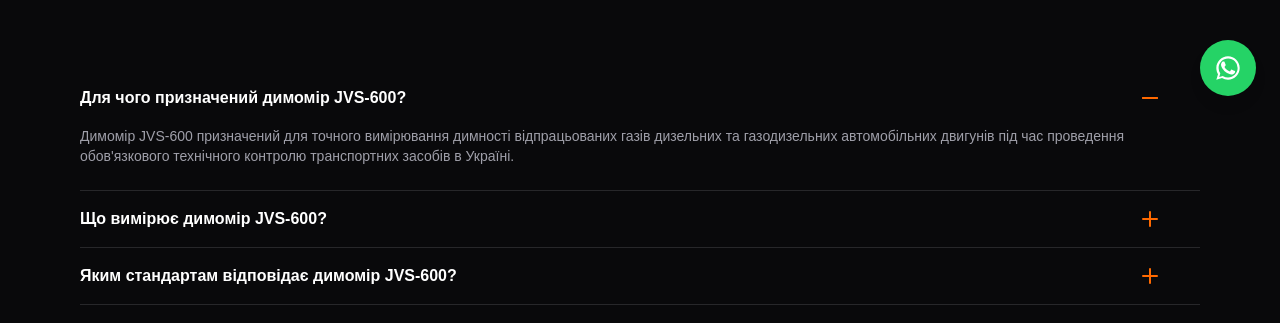
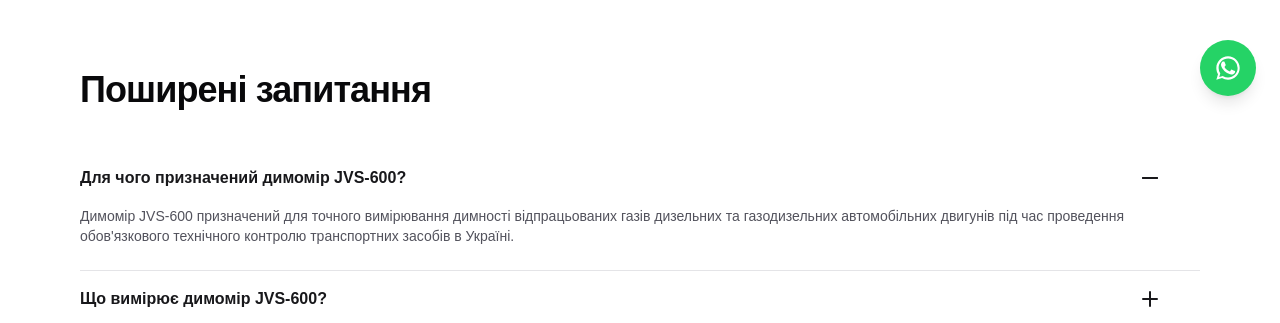
Before and after one commit to JevolUkraine/jevol-website, a Next.js app: page /jvs-600 in a window 1280 px wide. Shown: the part 612-935 px from the top of the page. Built offline with nearby package versions, Linux system fonts and the light colour scheme; no server answers.

Commit message:
FaqAccordion: add light/dark theme; restore white FAQ background and add heading on jvs-600, jve-501, detektor-lyuftiv, regloskopp
Co-Authored-By: Claude Sonnet 5 <noreply@anthropic.com>

```diff
--- a/src/app/detektor-lyuftiv/page.tsx
+++ b/src/app/detektor-lyuftiv/page.tsx
@@ -195,9 +195,12 @@ export default function PlayDetectorPage() {
         <Breadcrumb current="Детектор люфтів ходової частини" />
 
         {/* FAQ */}
-        <section className="bg-zinc-950">
+        <section className="bg-white">
           <div className="mx-auto max-w-6xl px-4 py-16 sm:py-20">
-            <FaqAccordion items={faqs} />
+            <h2 className="text-3xl font-extrabold tracking-tight text-zinc-950 sm:text-4xl">
+              Поширені запитання
+            </h2>
+            <FaqAccordion items={faqs} theme="light" className="mt-10" />
           </div>
         </section>
 
--- a/src/app/jve-501/page.tsx
+++ b/src/app/jve-501/page.tsx
@@ -172,9 +172,12 @@ export default function Jve501Page() {
         <Breadcrumb current="Газоаналізатор JVE-501" />
 
         {/* FAQ */}
-        <section className="bg-zinc-950">
+        <section className="bg-white">
           <div className="mx-auto max-w-6xl px-4 py-16 sm:py-20">
-            <FaqAccordion items={faqs} />
+            <h2 className="text-3xl font-extrabold tracking-tight text-zinc-950 sm:text-4xl">
+              Поширені запитання
+            </h2>
+            <FaqAccordion items={faqs} theme="light" className="mt-10" />
           </div>
         </section>
 
--- a/src/app/jvs-600/page.tsx
+++ b/src/app/jvs-600/page.tsx
@@ -168,9 +168,12 @@ export default function Jvs600Page() {
         <Breadcrumb current="Димомір JVS-600" />
 
         {/* FAQ */}
-        <section className="bg-zinc-950">
+        <section className="bg-white">
           <div className="mx-auto max-w-6xl px-4 py-16 sm:py-20">
-            <FaqAccordion items={faqs} />
+            <h2 className="text-3xl font-extrabold tracking-tight text-zinc-950 sm:text-4xl">
+              Поширені запитання
+            </h2>
+            <FaqAccordion items={faqs} theme="light" className="mt-10" />
           </div>
         </section>
 
--- a/src/app/peresuvni-galmivni-stendi/page.tsx
+++ b/src/app/peresuvni-galmivni-stendi/page.tsx
@@ -234,7 +234,7 @@ export default function MobileBrakeStandsPage() {
             <h2 className="text-3xl font-extrabold tracking-tight text-white sm:text-4xl">
               Технічні характеристики пересувного гальмівного стенду JEVOL
             </h2>
-            <FaqAccordion items={faqs} className="mt-10" />
+            <FaqAccordion items={faqs} theme="dark" className="mt-10" />
           </div>
         </section>
 
--- a/src/app/regloskopp/page.tsx
+++ b/src/app/regloskopp/page.tsx
@@ -195,9 +195,12 @@ export default function RegloskopPage() {
         <Breadcrumb current="Реглоскоп JVH-M100" />
 
         {/* FAQ */}
-        <section className="bg-zinc-950">
+        <section className="bg-white">
           <div className="mx-auto max-w-6xl px-4 py-16 sm:py-20">
-            <FaqAccordion items={faqs} />
+            <h2 className="text-3xl font-extrabold tracking-tight text-zinc-950 sm:text-4xl">
+              Поширені запитання
+            </h2>
+            <FaqAccordion items={faqs} theme="light" className="mt-10" />
           </div>
         </section>
 
--- a/src/app/stacionarni-galmivni-stendi/page.tsx
+++ b/src/app/stacionarni-galmivni-stendi/page.tsx
@@ -235,7 +235,7 @@ export default function StationaryBrakeStandsPage() {
             <h2 className="text-3xl font-extrabold tracking-tight text-white sm:text-4xl">
               Технічні характеристики гальмівного стенду RRT7500S
             </h2>
-            <FaqAccordion items={faqs} className="mt-10" />
+            <FaqAccordion items={faqs} theme="dark" className="mt-10" />
           </div>
         </section>
 
--- a/src/components/FaqAccordion.tsx
+++ b/src/components/FaqAccordion.tsx
@@ -1,33 +1,72 @@
 type FaqItem = { question: string; answer: string };
+
+type Theme = "dark" | "light";
+
+const THEME_STYLES: Record<
+  Theme,
+  {
+    divide: string;
+    question: string;
+    questionHover: string;
+    answer: string;
+    icon: string;
+    ringOffset: string;
+  }
+> = {
+  dark: {
+    divide: "divide-zinc-800",
+    question: "text-white",
+    questionHover: "group-hover:text-orange-400",
+    answer: "text-zinc-400",
+    icon: "bg-orange-500",
+    ringOffset: "focus-visible:ring-offset-zinc-950",
+  },
+  light: {
+    divide: "divide-zinc-200",
+    question: "text-zinc-900",
+    questionHover: "group-hover:text-orange-600",
+    answer: "text-zinc-600",
+    icon: "bg-zinc-900",
+    ringOffset: "focus-visible:ring-offset-white",
+  },
+};
 
 // Native <details>/<summary> — no JS needed, answers stay in the
 // server-rendered HTML, and multiple items can be open at once.
 export function FaqAccordion({
   items,
+  theme = "dark",
   className = "",
 }: {
   items: FaqItem[];
+  theme?: Theme;
   className?: string;
 }) {
+  const styles = THEME_STYLES[theme];
+
   return (
-    <div className={`divide-y divide-zinc-800 ${className}`}>
+    <div className={`divide-y ${styles.divide} ${className}`}>
       {items.map((item, index) => (
         <details key={item.question} className="group" open={index === 0}>
           <summary
-            className="flex min-h-14 cursor-pointer list-none items-center justify-between gap-4 py-4 pr-10 [&::-webkit-details-marker]:hidden focus-visible:outline-none focus-visible:ring-2 focus-visible:ring-orange-500 focus-visible:ring-offset-2 focus-visible:ring-offset-zinc-950"
+            className={`flex min-h-14 cursor-pointer list-none items-center justify-between gap-4 py-4 pr-10 [&::-webkit-details-marker]:hidden focus-visible:outline-none focus-visible:ring-2 focus-visible:ring-orange-500 focus-visible:ring-offset-2 ${styles.ringOffset}`}
           >
-            <span className="font-bold text-white transition-colors duration-200 group-hover:text-orange-400">
+            <span
+              className={`font-bold transition-colors duration-200 ${styles.question} ${styles.questionHover}`}
+            >
               {item.question}
             </span>
             <span
               aria-hidden
               className="pointer-events-none relative flex h-5 w-5 shrink-0 items-center justify-center"
             >
-              <span className="absolute h-0.5 w-4 rounded-full bg-orange-500" />
-              <span className="absolute h-0.5 w-4 rotate-90 rounded-full bg-orange-500 transition-transform duration-200 ease-out group-open:rotate-0 motion-reduce:transition-none" />
+              <span className={`absolute h-0.5 w-4 rounded-full ${styles.icon}`} />
+              <span
+                className={`absolute h-0.5 w-4 rotate-90 rounded-full ${styles.icon} transition-transform duration-200 ease-out group-open:rotate-0 motion-reduce:transition-none`}
+              />
             </span>
           </summary>
-          <p className="pb-6 pr-10 text-sm text-zinc-400">{item.answer}</p>
+          <p className={`pb-6 pr-10 text-sm ${styles.answer}`}>{item.answer}</p>
         </details>
       ))}
     </div>
```
